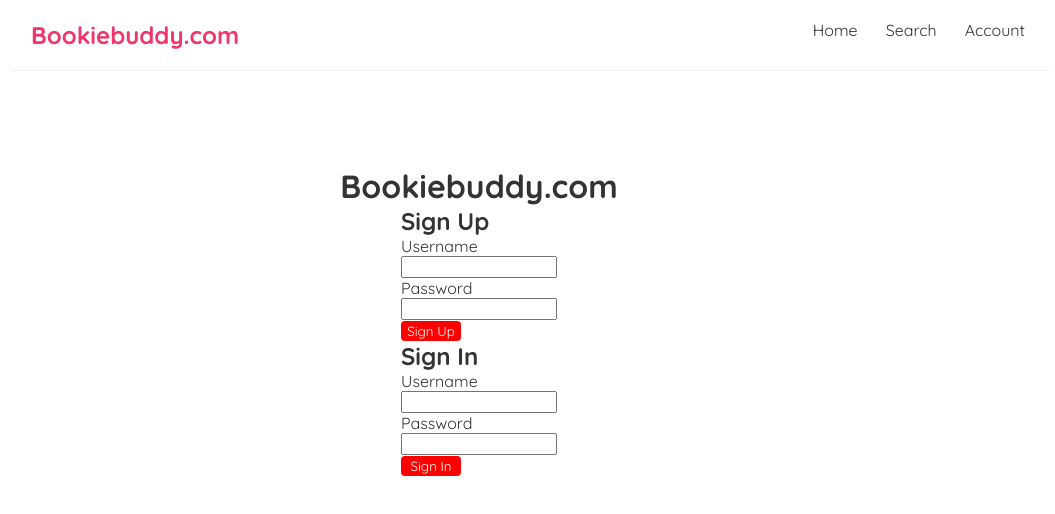
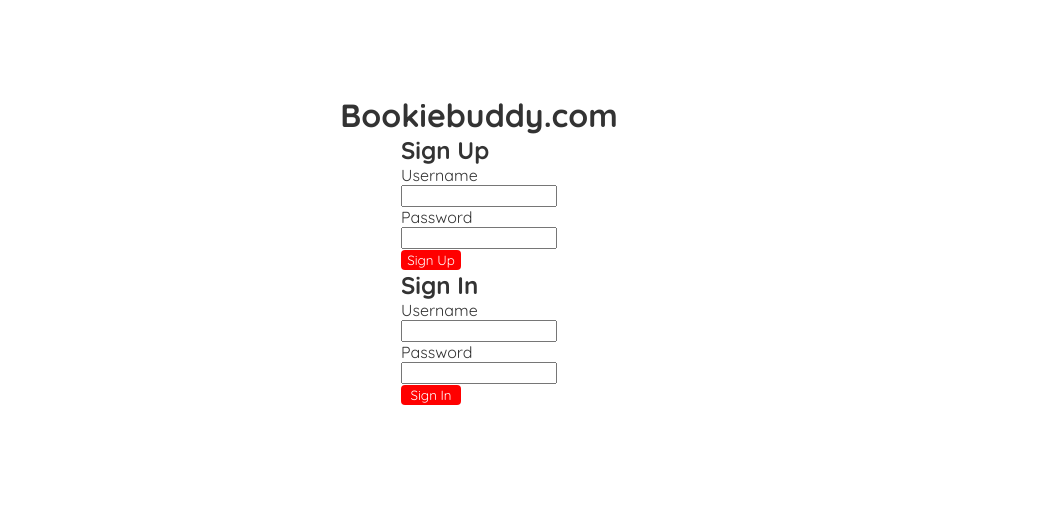
Before and after one commit to EuslidEuclid97/Sportsbook-Front-End, a React (Create React App) app: page / in a window 1280 px wide. Shown: the top 514 px of the page, without its empty margins (109-1164 px from the left). Built offline with nearby package versions, Linux system fonts and the light colour scheme.

Commit message:
Comment Out NavBar

```diff
--- a/src/App.js
+++ b/src/App.js
@@ -17,7 +17,7 @@
   return (
     <Router>
       <div className="App">
-        {<NavBar/>}
+        {/*<NavBar/>*/}
         <div className="content">
           <Routes>
             <Route exact path = "/" element = {<Home/>}></Route>
```
